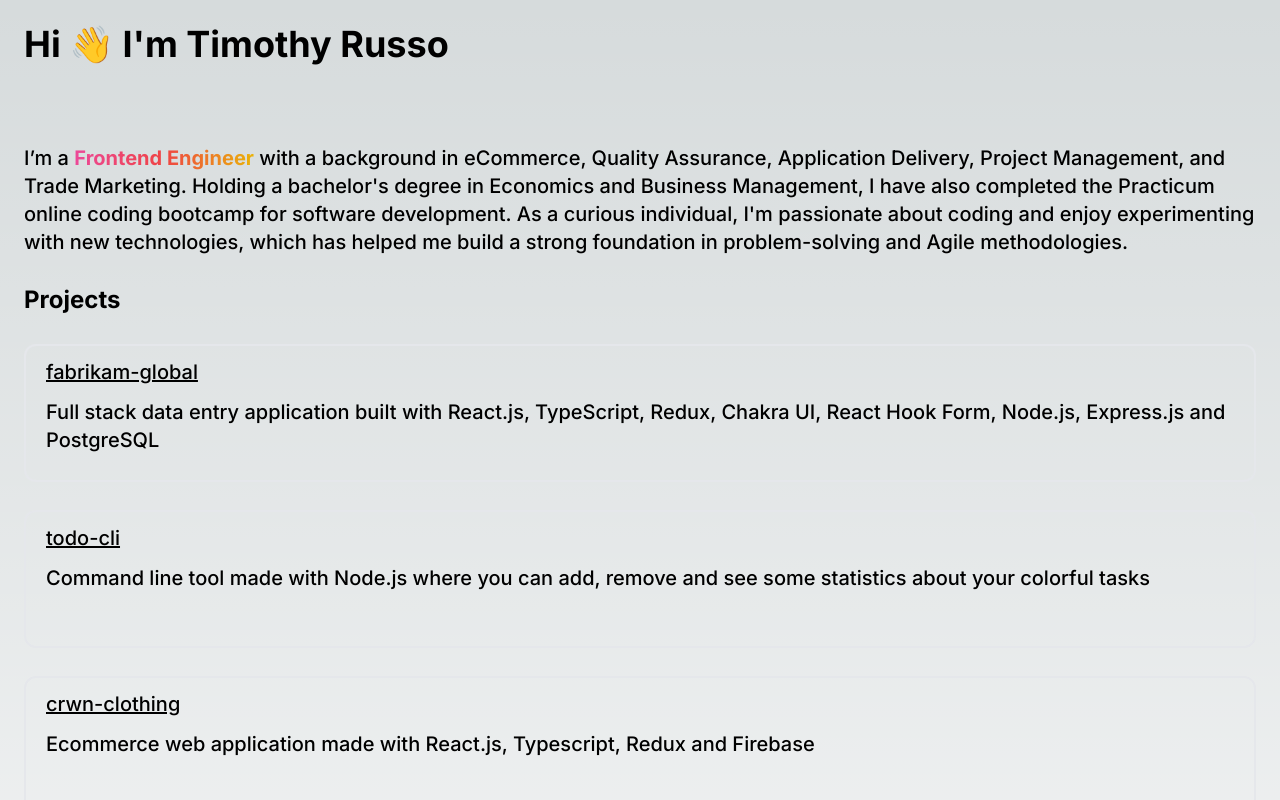
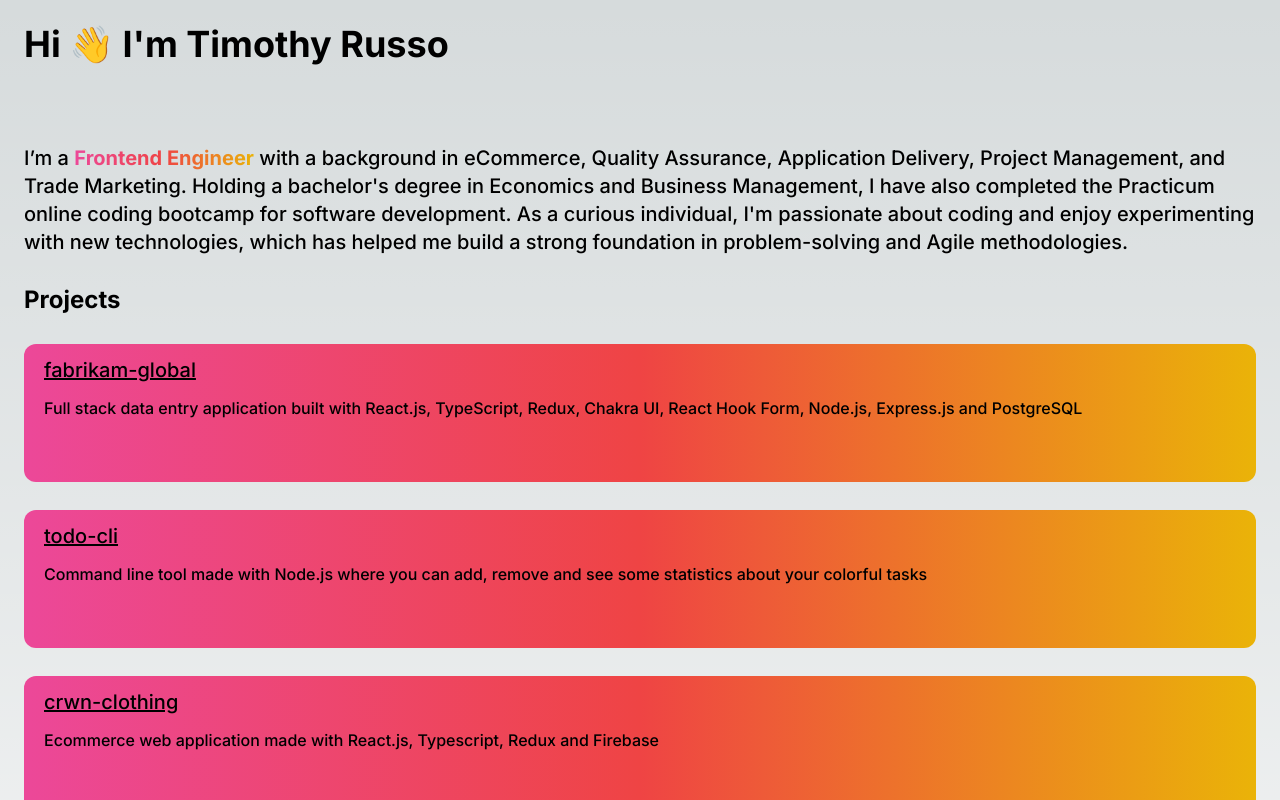
Before and after one commit to timothyrusso/personal-website-next, a Next.js app: page / in a window 1280 px wide. Shown: the top 800 px of the page. Built offline with nearby package versions, Linux system fonts and the light colour scheme.

Commit message:
feat: update project card layout

```diff
--- a/components/ProjectCard/ProjectCard.tsx
+++ b/components/ProjectCard/ProjectCard.tsx
@@ -12,10 +12,10 @@ export const ProjectCard: FC<PrjectCardProps> = ({
   description,
 }) => {
   return (
-    <li className="flex justify-start flex-col text-xl font-medium border-2 px-5 rounded-xl min-h-project-card">
+    <li className="flex justify-start flex-col text-xl font-medium px-5 rounded-xl min-h-project-card bg-gradient-to-r from-pink-500 via-red-500 to-yellow-500">
       <a href={link} target="_blank">
         <h2 className="mb-3 mt-3 underline">{title}</h2>
-        <p className="mb-3">{description}</p>
+        <p className="mb-3 text-base">{description}</p>
       </a>
     </li>
   );
```
